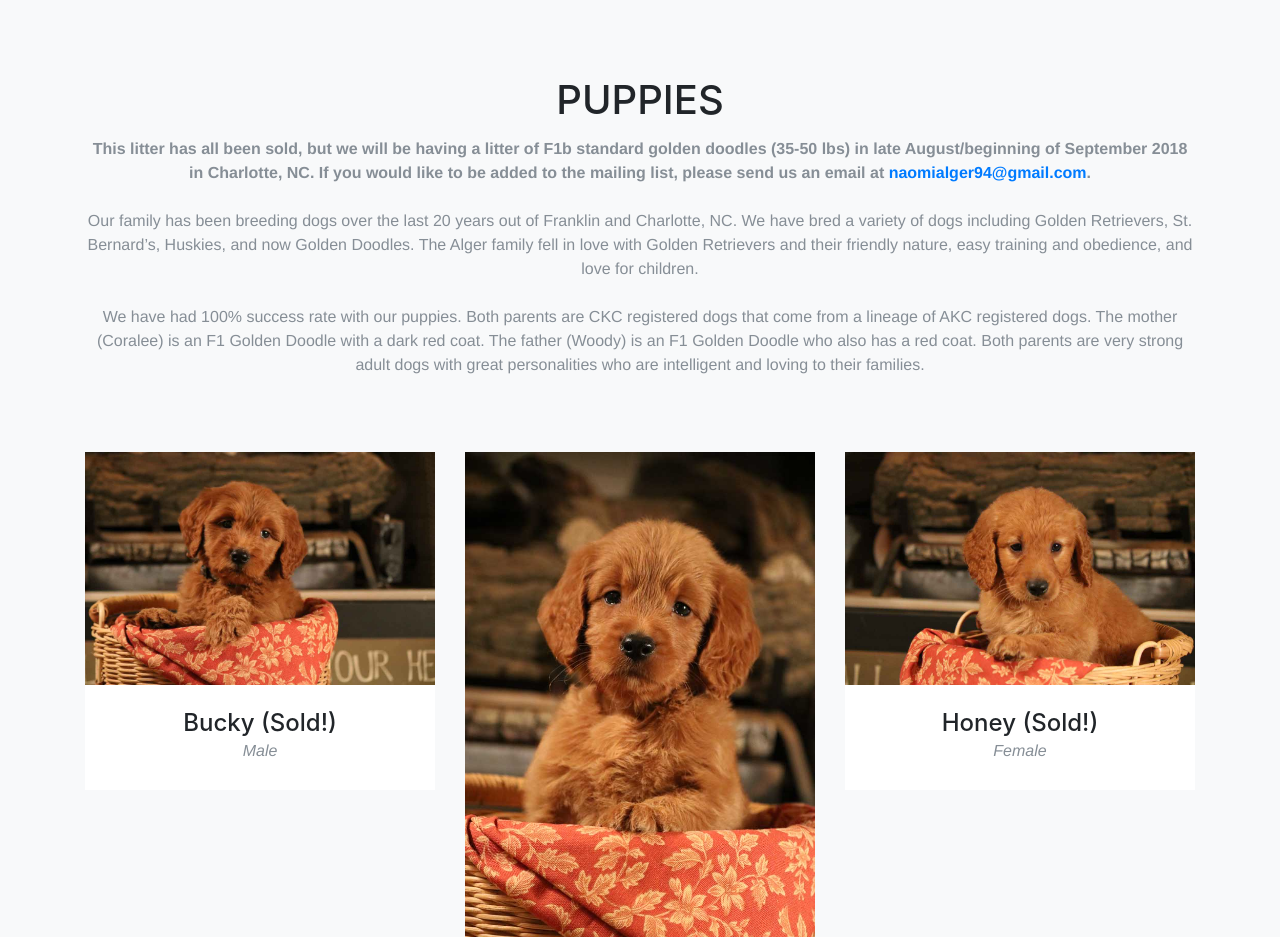
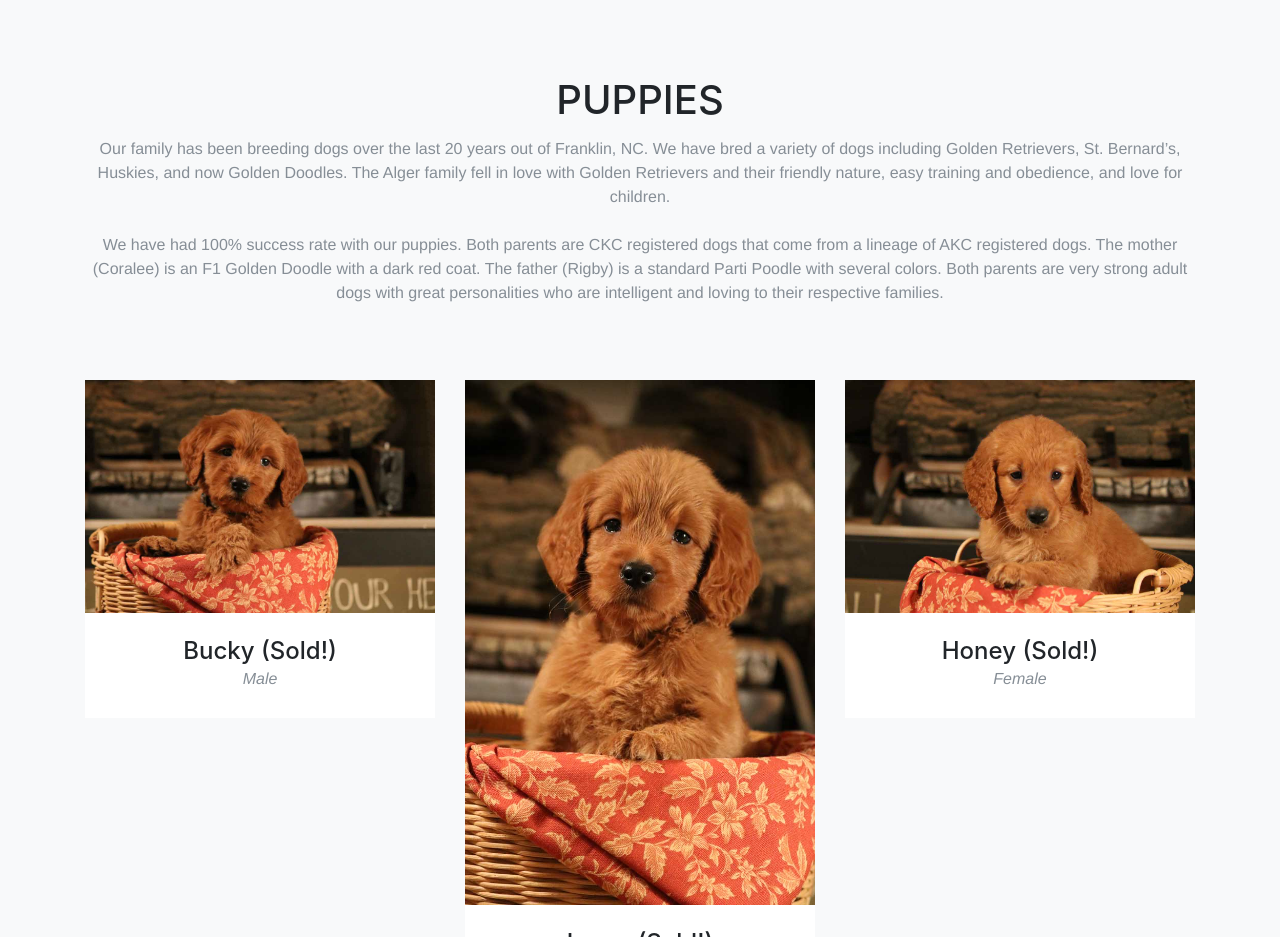
Before and after one commit to algerfarm/algerfarm.github.io, a website with bundled scripts: page index.html in a window 1280 px wide. Shown: the part 800-1737 px from the top of the page. Built offline with nearby package versions, Linux system fonts and the light colour scheme; a web font is replaced by a local one.

Commit message:
fix merge conflict

```diff
--- a/index.html
+++ b/index.html
@@ -67,10 +67,9 @@
         <div class="row">
           <div class="col-lg-12 text-center">
             <h2 class="section-heading">Puppies</h2>
-            <h3 class="section-subheading text-muted">
-              <b>This litter has all been sold, but we will be having a litter of F1b standard golden doodles (35-50 lbs) in late August/beginning of September 2018 in Charlotte, NC. If you would like to be added to the mailing list, please send us an email at <a href="mailto:naomialger94@gmail.com"> naomialger94@gmail.com</a>. </b><br><br>
-              Our family has been breeding dogs over the last 20 years out of Franklin and Charlotte, NC. We have bred a variety of dogs including Golden Retrievers, St. Bernard’s, Huskies, and now Golden Doodles. The Alger family fell in love with Golden Retrievers and their friendly nature, easy training and obedience, and love for children.<br><br>
-            We have had 100% success rate with our puppies. Both parents are CKC registered dogs that come from a lineage of AKC registered dogs. The mother (Coralee) is an F1 Golden Doodle with a dark red coat. The father (Woody) is an F1 Golden Doodle who also has a red coat. Both parents are very strong adult dogs with great personalities who are intelligent and loving to their families. </h3>
+            <h3 class="section-subheading text-muted">Our family has been breeding dogs over the last 20 years out of Franklin, NC. We have bred a variety of dogs including Golden Retrievers, St. Bernard’s, Huskies, and now Golden Doodles. The Alger family fell in love with Golden Retrievers and their friendly nature, easy training and obedience, and love for children.<br><br>
+            We have had 100% success rate with our puppies. Both parents are CKC registered dogs that come from a lineage of AKC registered dogs. The mother (Coralee) is an F1 Golden Doodle with a dark red coat. The father (Rigby) is a standard Parti Poodle with several colors. Both parents are very strong adult dogs with great personalities who are intelligent and loving to their respective families.
+          </h3>
           </div>
         </div>
         <div class="row">
```
Also changed, not shown: 2 other files.
